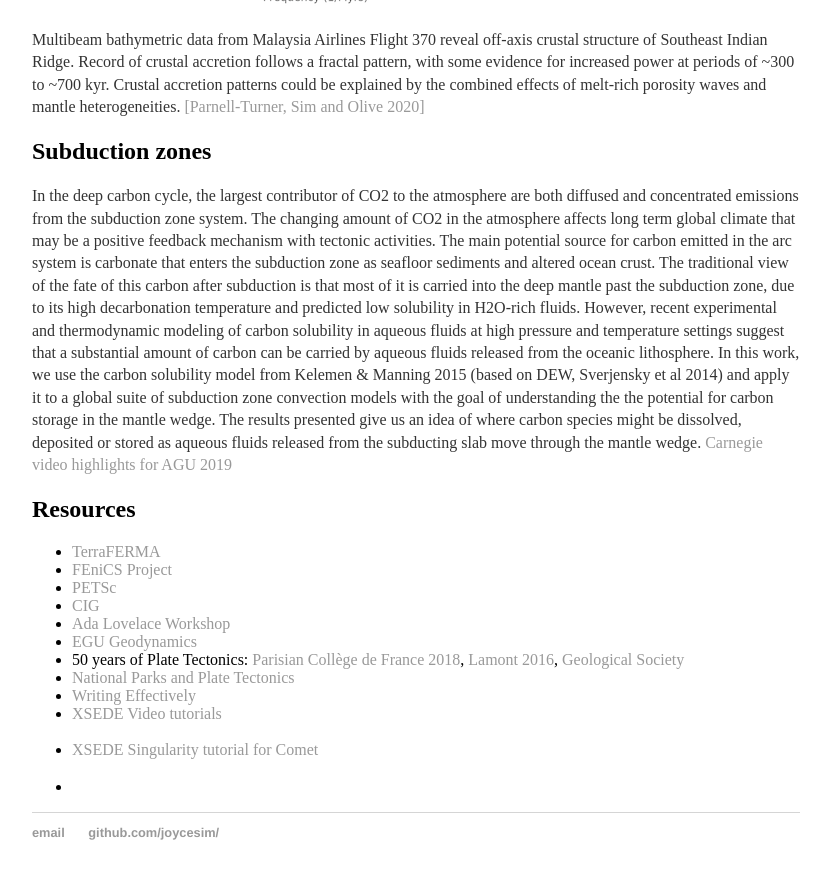
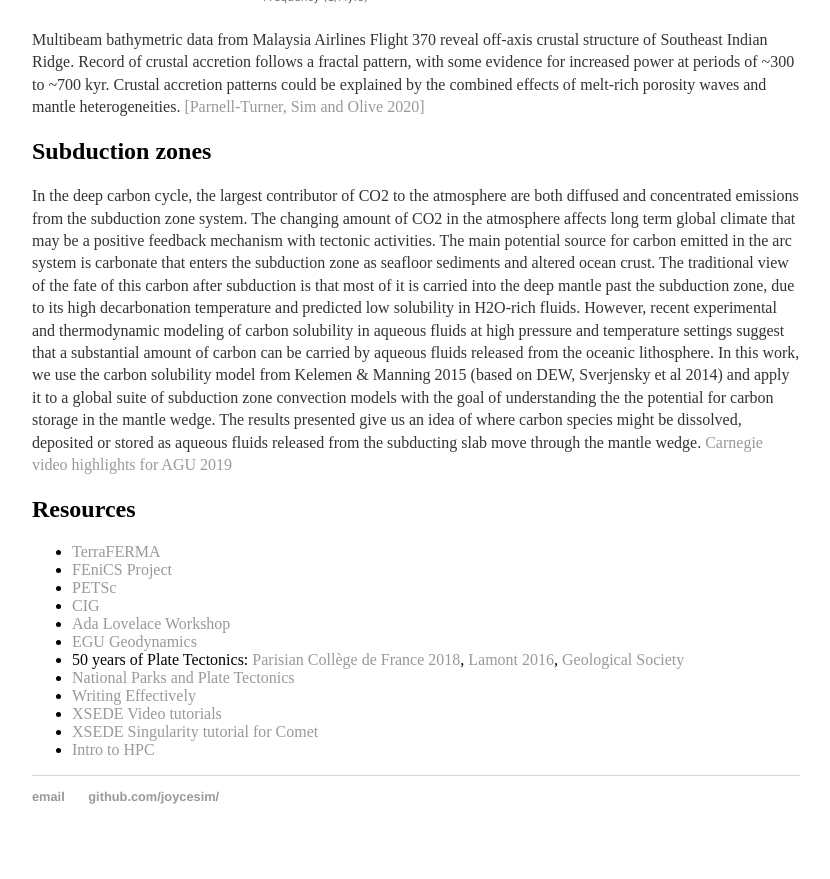
Before and after one commit to joycesim/joycesim.github.io, a Jekyll site: the page built from research/index.md, in a window 1280 px wide and 900 px high, scrolled down 2460 px. Shown: the top 879 px of the window, without its empty margins (224-1054 px from the left). Built offline with Jekyll 4.4.1, drawn with Linux system fonts in a browser that asks for light colours.

Commit message:
Update index.md

```diff
--- a/research/index.md
+++ b/research/index.md
@@ -36,5 +36,4 @@ In the deep carbon cycle, the largest contributor of CO2 to the atmosphere are b
 * [Writing Effectively](https://www.youtube.com/watch?v=vtIzMaLkCaM)
 * [XSEDE Video tutorials](https://education.sdsc.edu/training/interactive/)
 * [XSEDE Singularity tutorial for Comet](https://www.sdsc.edu/education_and_training/tutorials1/singularity.html)
-
-* []()
+* [Intro to HPC](https://geovizlab.geology.buffalo.edu/hpcintro.html)
```
